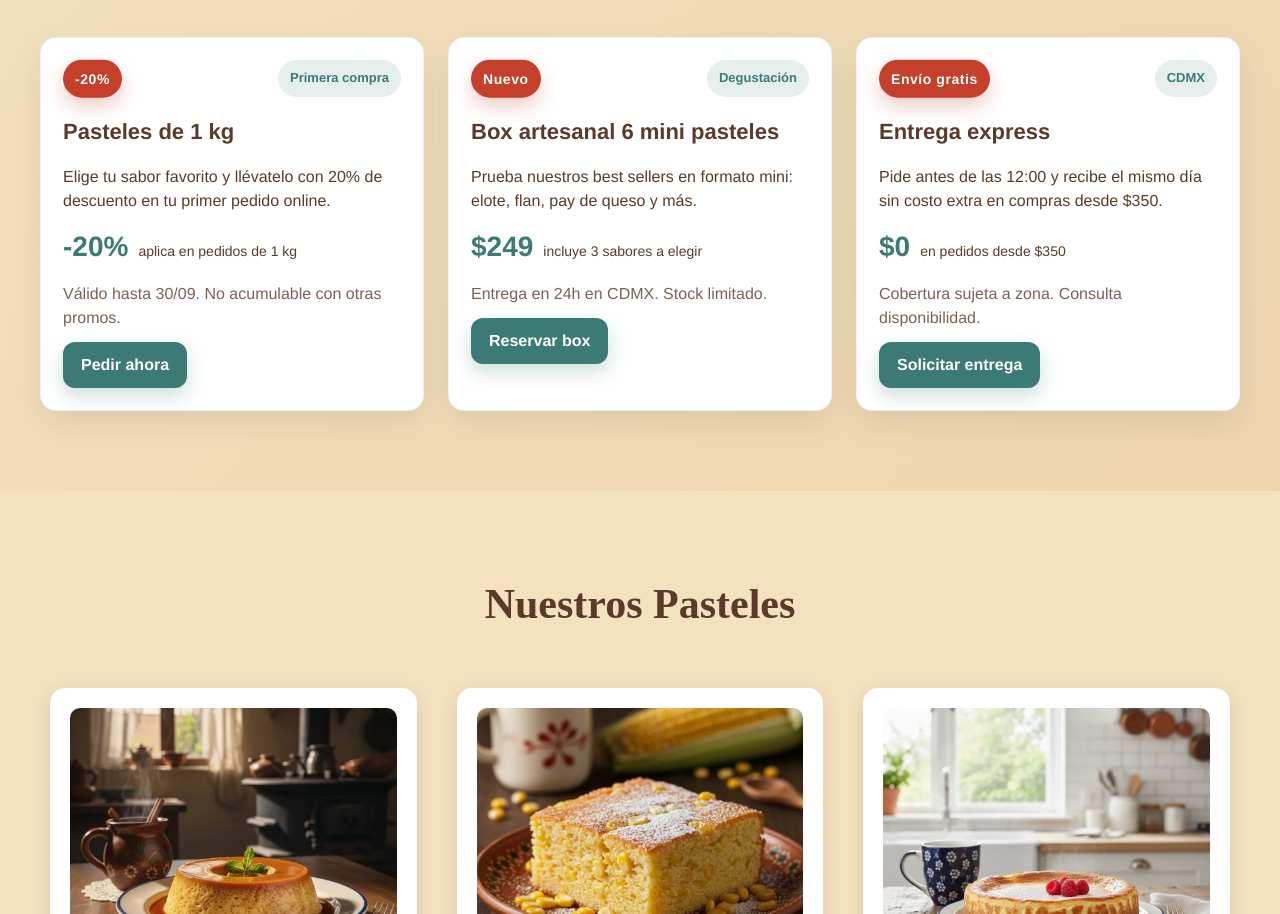
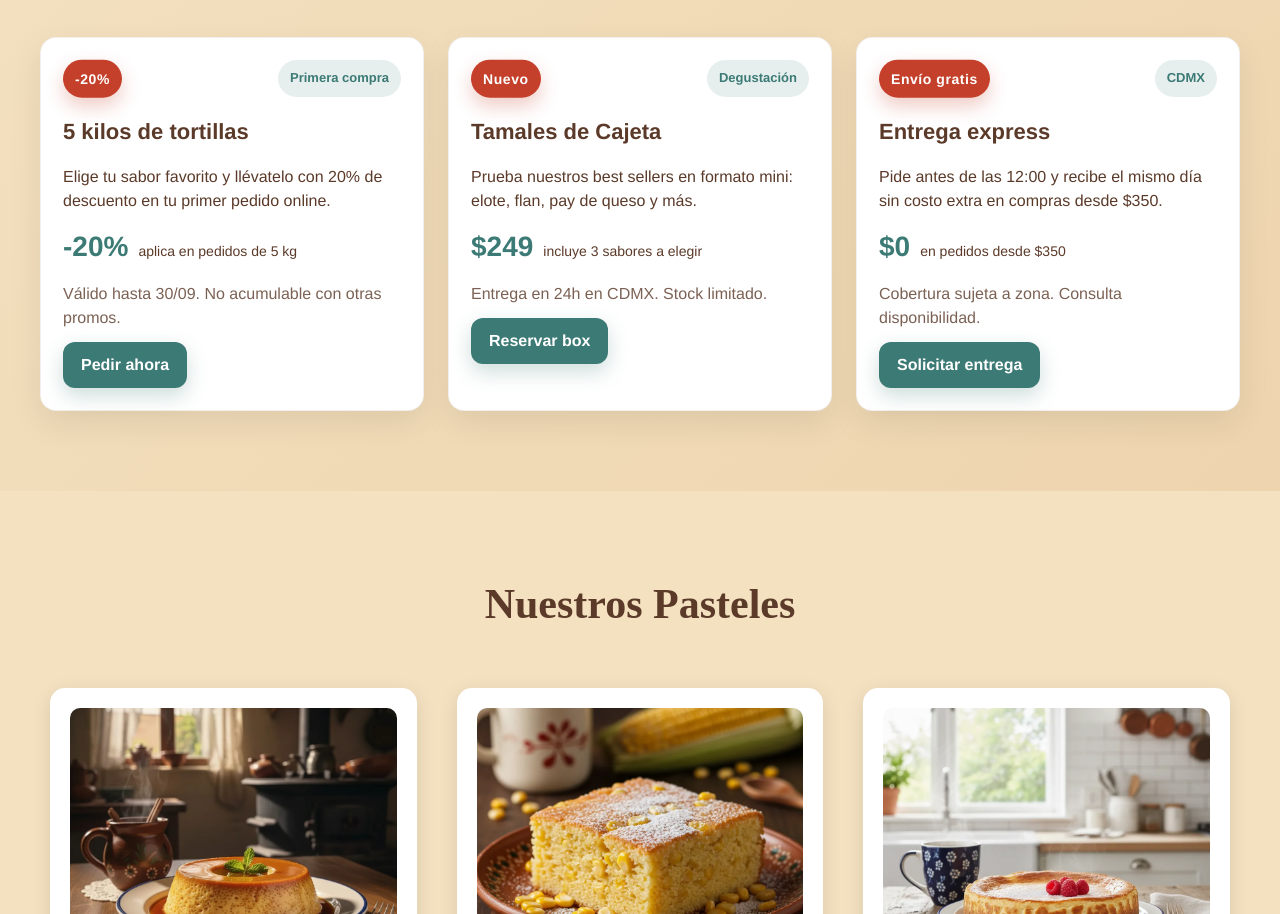
Before and after one commit to o7digital/deliciademaiz2, a plain HTML site: page index.html in a window 1280 px wide. Shown: the part 1060-1974 px from the top of the page. Drawn offline with Linux system fonts and the light colour scheme; a web font is replaced by a local one.

Commit message:
Actualización ofertas: 5 kilos de tortillas y Tamales de Cajeta

```diff
--- a/index.html
+++ b/index.html
@@ -757,11 +757,11 @@
                     <span class="offer-badge">-20%</span>
                     <span class="offer-chip">Primera compra</span>
                 </div>
-                <h3>Pasteles de 1 kg</h3>
+                <h3>5 kilos de tortillas</h3>
                 <p>Elige tu sabor favorito y llévatelo con 20% de descuento en tu primer pedido online.</p>
                 <div class="offer-price">
                     <span class="main">-20%</span>
-                    <span class="note">aplica en pedidos de 1 kg</span>
+                    <span class="note">aplica en pedidos de 5 kg</span>
                 </div>
                 <p class="offer-meta">Válido hasta 30/09. No acumulable con otras promos.</p>
                 <a class="offer-cta" href="#contacto">Pedir ahora</a>
@@ -771,7 +771,7 @@
                     <span class="offer-badge">Nuevo</span>
                     <span class="offer-chip">Degustación</span>
                 </div>
-                <h3>Box artesanal 6 mini pasteles</h3>
+                <h3>Tamales de Cajeta</h3>
                 <p>Prueba nuestros best sellers en formato mini: elote, flan, pay de queso y más.</p>
                 <div class="offer-price">
                     <span class="main">$249</span>
```
